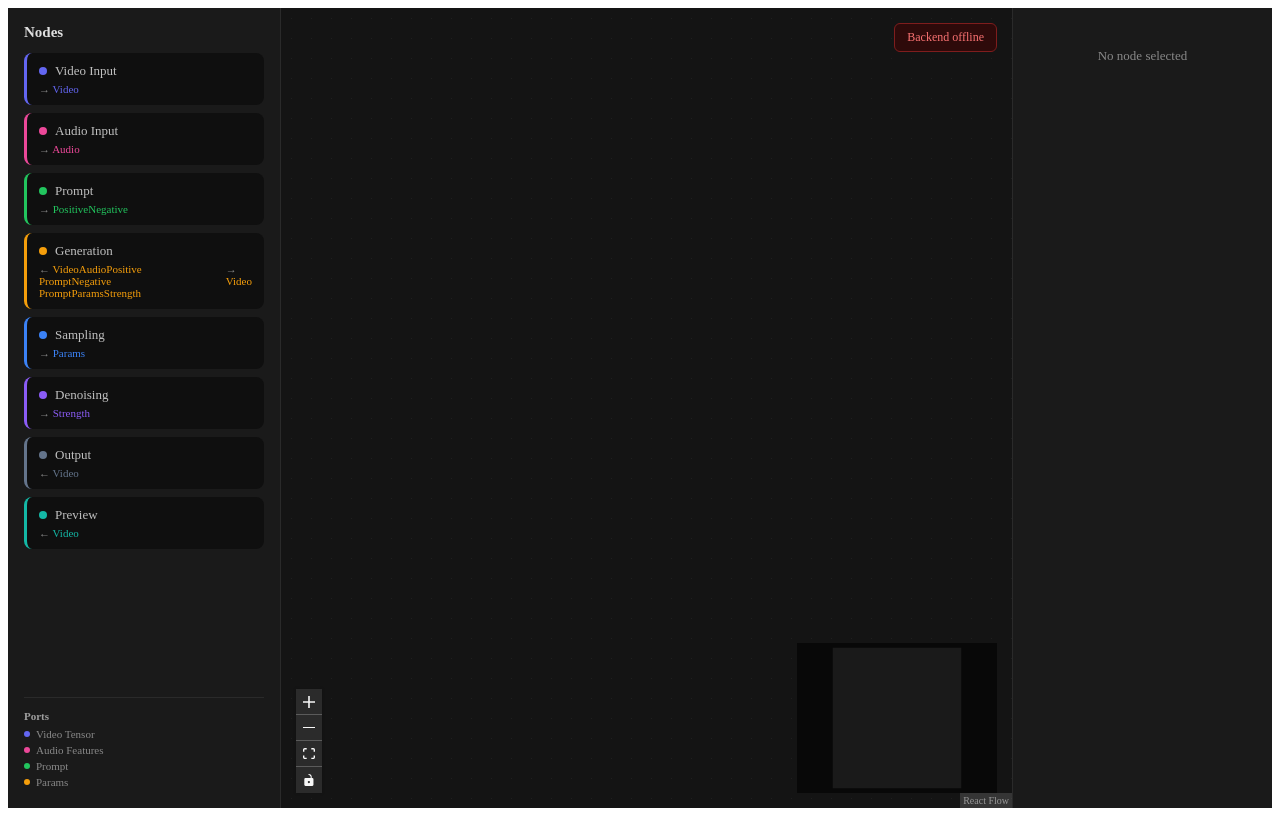
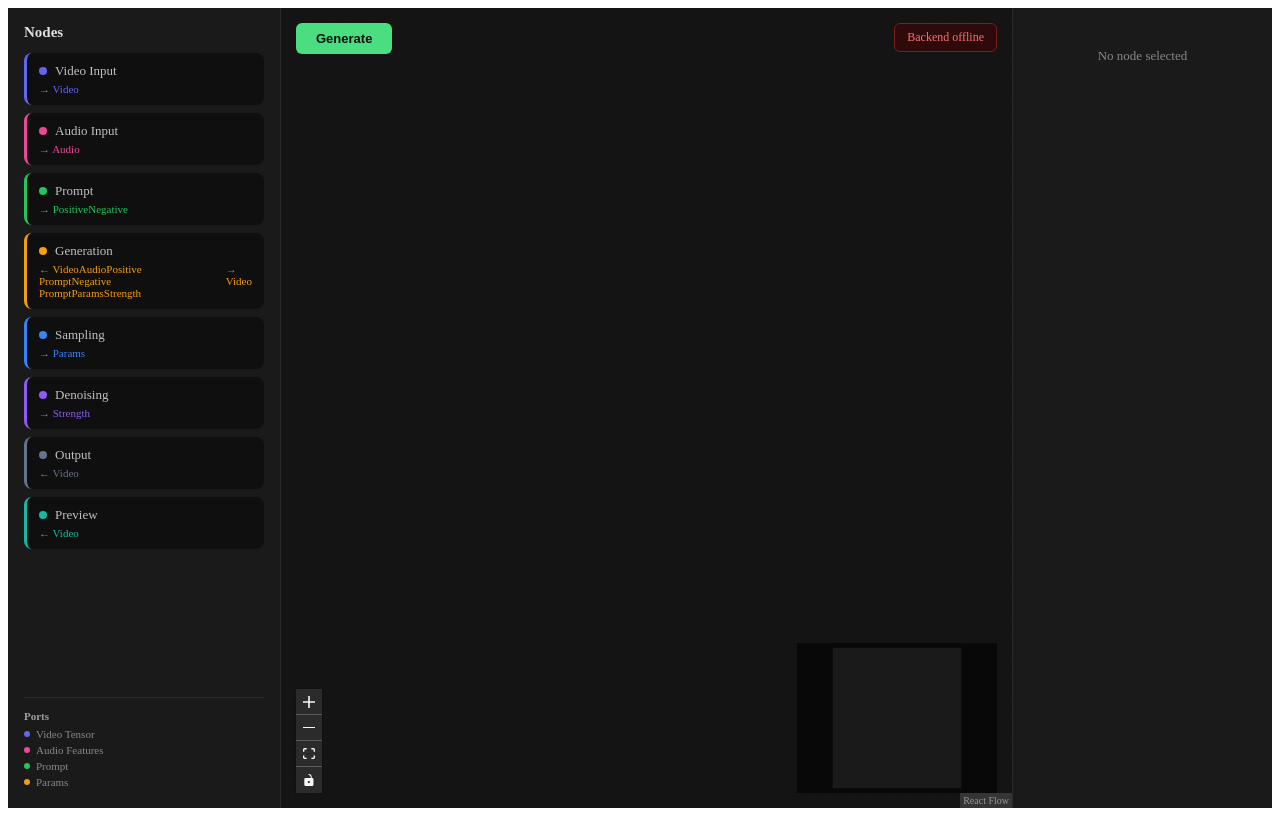
Before and after one commit to JoseAPortillo/AImotion, a React (Vite) app in the folder src/frontend/: page / in a window 1280 px wide. Built offline with nearby package versions, Linux system fonts and the light colour scheme; no server answers.

Commit message:
feat(ui): generate button, scheduler on gen node, resizer on select only

```diff
--- a/src/frontend/src/App.tsx
+++ b/src/frontend/src/App.tsx
@@ -17,7 +17,8 @@ import type { NodeType, AppNode } from './types/nodes'
 import Sidebar from './components/Sidebar'
 import NodeInspector from './components/NodeInspector'
 import { useCallback, useEffect, useState, type DragEvent } from 'react'
-import { checkHealth } from './api/backend'
+import { checkHealth, startGeneration, pollTask, type TaskStatus } from './api/backend'
+import type { PromptData, SamplingParamsData, DenoisingStrengthData, VideoInputData, GenerationData } from './types/nodes'
 import VideoInputNode from './components/nodes/VideoInputNode'
 import AudioInputNode from './components/nodes/AudioInputNode'
 import PromptNode from './components/nodes/PromptNode'
@@ -85,6 +86,51 @@ function AppInner() {
       .catch(() => setBackendOk(false))
   }, [])
 
+  const [generating, setGenerating] = useState(false)
+  const setOutputUrl = useGraphStore((s) => s.setOutputUrl)
+
+  const handleGenerate = useCallback(async () => {
+    const promptNode = nodes.find((n) => n.type === 'prompt')?.data as PromptData | undefined
+    const genNode = nodes.find((n) => n.type === 'generation')?.data as GenerationData | undefined
+    const samplingNode = nodes.find((n) => n.type === 'samplingParams')?.data as SamplingParamsData | undefined
+    const strengthNode = nodes.find((n) => n.type === 'denoisingStrength')?.data as DenoisingStrengthData | undefined
+    const videoNode = nodes.find((n) => n.type === 'videoInput')?.data as VideoInputData | undefined
+
+    if (!promptNode?.positive || !samplingNode) {
+      alert('Add at least a Prompt and Sampling node to the graph')
+      return
+    }
+
+    setGenerating(true)
+    try {
+      const task = await startGeneration(promptNode.positive, promptNode.negative || '', {
+        width: samplingNode.width || 720,
+        height: samplingNode.height || 480,
+        steps: samplingNode.steps || 50,
+        cfg: samplingNode.cfg || 6,
+        strength: strengthNode?.strength ?? 0.8,
+        seed: samplingNode.seed || 0,
+        scheduler: genNode?.scheduler || '',
+      }, videoNode?.file)
+
+      let status: TaskStatus
+      do {
+        await new Promise((r) => setTimeout(r, 2000))
+        status = await pollTask(task.task_id)
+      } while (status.status === 'pending' || status.status === 'running')
+
+      if (status.status === 'completed' && status.result_url) {
+        setOutputUrl(status.result_url)
+      } else {
+        alert(`Generation failed: ${status.error || 'unknown error'}`)
+      }
+    } catch (err: any) {
+      alert(`Error: ${err.message}`)
+    } finally {
+      setGenerating(false)
+    }
+  }, [nodes, setOutputUrl])
+
   return (
     <div style={{ display: 'flex', height: '100vh', background: '#0f0f0f', color: '#e0e0e0' }}>
       <Sidebar />
@@ -111,6 +157,24 @@ function AppInner() {
             nodeColor={() => '#333'}
             maskColor="rgba(0,0,0,0.7)"
           />
+          <Panel position="top-left" style={{ display: 'flex', gap: 8, alignItems: 'center' }}>
+            <button
+              onClick={handleGenerate}
+              disabled={generating || !backendOk}
+              style={{
+                padding: '8px 20px',
+                borderRadius: 6,
+                border: 'none',
+                fontSize: 13,
+                fontWeight: 600,
+                cursor: generating || !backendOk ? 'not-allowed' : 'pointer',
+                background: generating ? '#333' : '#4ade80',
+                color: generating ? '#888' : '#0f0f0f',
+              }}
+            >
+              {generating ? 'Generating...' : 'Generate'}
+            </button>
+          </Panel>
           <Panel position="top-right">
             <div
               style={{
--- a/src/frontend/src/components/nodes/AudioInputNode.tsx
+++ b/src/frontend/src/components/nodes/AudioInputNode.tsx
@@ -37,7 +37,7 @@ function AudioInputNode(props: NodeProps) {
 
   return (
     <div style={{ background: '#1a1a1a', border: '1px solid #333', borderRadius: 8, minWidth: 200, minHeight: 100, position: 'relative' }}>
-      <NodeResizer minWidth={150} minHeight={80} />
+      {props.selected && <NodeResizer minWidth={150} minHeight={80} />}
       <div style={{ background: def.color, padding: '6px 10px', fontSize: 12, fontWeight: 600, display: 'flex', justifyContent: 'space-between' }}>
         <span>{def.label}</span>
       </div>
--- a/src/frontend/src/components/nodes/DenoisingStrengthNode.tsx
+++ b/src/frontend/src/components/nodes/DenoisingStrengthNode.tsx
@@ -11,7 +11,7 @@ function DenoisingStrengthNode(props: NodeProps) {
 
   return (
     <div style={{ background: '#1a1a1a', border: '1px solid #333', borderRadius: 8, minWidth: 200, minHeight: 60, position: 'relative' }}>
-      <NodeResizer minWidth={150} minHeight={60} />
+      {props.selected && <NodeResizer minWidth={150} minHeight={60} />}
       <div style={{ background: def.color, padding: '6px 10px', fontSize: 12, fontWeight: 600, display: 'flex', justifyContent: 'space-between' }}>
         <span>{def.label}</span>
       </div>
--- a/src/frontend/src/components/nodes/OutputNode.tsx
+++ b/src/frontend/src/components/nodes/OutputNode.tsx
@@ -10,7 +10,7 @@ function OutputNode(props: NodeProps) {
 
   return (
     <div style={{ background: '#1a1a1a', border: '1px solid #333', borderRadius: 8, minWidth: 200, minHeight: 60, position: 'relative' }}>
-      <NodeResizer minWidth={150} minHeight={60} />
+      {props.selected && <NodeResizer minWidth={150} minHeight={60} />}
       <div style={{ background: def.color, padding: '6px 10px', fontSize: 12, fontWeight: 600, display: 'flex', justifyContent: 'space-between' }}>
         <span>{def.label}</span>
       </div>
--- a/src/frontend/src/components/nodes/PreviewNode.tsx
+++ b/src/frontend/src/components/nodes/PreviewNode.tsx
@@ -10,7 +10,7 @@ function PreviewNode(props: NodeProps) {
 
   return (
     <div style={{ background: '#1a1a1a', border: '1px solid #333', borderRadius: 8, minWidth: 200, minHeight: 100, position: 'relative' }}>
-      <NodeResizer minWidth={150} minHeight={80} />
+      {props.selected && <NodeResizer minWidth={150} minHeight={80} />}
       <div style={{ background: def.color, padding: '6px 10px', fontSize: 12, fontWeight: 600, display: 'flex', justifyContent: 'space-between' }}>
         <span>{def.label}</span>
       </div>
--- a/src/frontend/src/components/nodes/PromptNode.tsx
+++ b/src/frontend/src/components/nodes/PromptNode.tsx
@@ -32,7 +32,7 @@ function PromptNode(props: NodeProps) {
 
   return (
     <div style={{ background: '#1a1a1a', border: '1px solid #333', borderRadius: 8, minWidth: 200, minHeight: 100, position: 'relative' }}>
-      <NodeResizer minWidth={150} minHeight={80} />
+      {props.selected && <NodeResizer minWidth={150} minHeight={80} />}
       <div style={{ background: def.color, padding: '6px 10px', fontSize: 12, fontWeight: 600, display: 'flex', justifyContent: 'space-between', alignItems: 'center' }}>
         <span>{def.label}</span>
         <button
--- a/src/frontend/src/components/nodes/SamplingParamsNode.tsx
+++ b/src/frontend/src/components/nodes/SamplingParamsNode.tsx
@@ -11,7 +11,7 @@ function SamplingParamsNode(props: NodeProps) {
 
   return (
     <div style={{ background: '#1a1a1a', border: '1px solid #333', borderRadius: 8, minWidth: 200, minHeight: 60, position: 'relative' }}>
-      <NodeResizer minWidth={150} minHeight={60} />
+      {props.selected && <NodeResizer minWidth={150} minHeight={60} />}
       <div style={{ background: def.color, padding: '6px 10px', fontSize: 12, fontWeight: 600, display: 'flex', justifyContent: 'space-between' }}>
         <span>{def.label}</span>
       </div>
--- a/src/frontend/src/components/nodes/VideoInputNode.tsx
+++ b/src/frontend/src/components/nodes/VideoInputNode.tsx
@@ -37,7 +37,7 @@ function VideoInputNode(props: NodeProps) {
 
   return (
     <div style={{ background: '#1a1a1a', border: '1px solid #333', borderRadius: 8, minWidth: 200, minHeight: 100, position: 'relative' }}>
-      <NodeResizer minWidth={150} minHeight={80} />
+      {props.selected && <NodeResizer minWidth={150} minHeight={80} />}
       <div style={{ background: def.color, padding: '6px 10px', fontSize: 12, fontWeight: 600, display: 'flex', justifyContent: 'space-between' }}>
         <span>{def.label}</span>
       </div>
--- a/src/frontend/src/types/nodes.ts
+++ b/src/frontend/src/types/nodes.ts
@@ -62,6 +62,7 @@ export interface DenoisingStrengthData extends Record<string, unknown> {
 
 export interface GenerationData extends Record<string, unknown> {
   model: string
+  scheduler: string
 }
 
 export interface OutputData extends Record<string, unknown> {
@@ -119,7 +120,7 @@ export const NODE_DEFINITIONS: Record<NodeType, NodeDefinition> = {
     outputs: [
       { id: 'video_out', label: 'Video', type: 'video_tensor' },
     ],
-    defaultData: { model: 'cogvideox-2b' },
+    defaultData: { model: 'cogvideox-2b', scheduler: '' },
   },
   samplingParams: {
     type: 'samplingParams',
```
Also changed, not shown: src/frontend/src/components/NodeInspector.tsx (+15 -0 lines), src/frontend/src/components/nodes/GenerationNode.tsx (+10 -4 lines).
